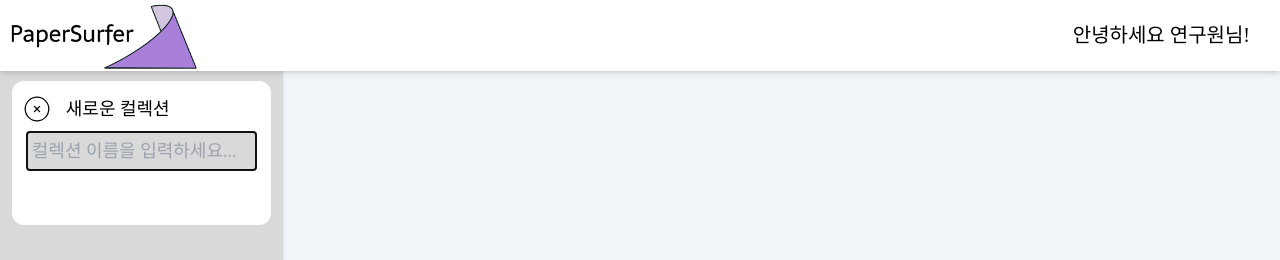
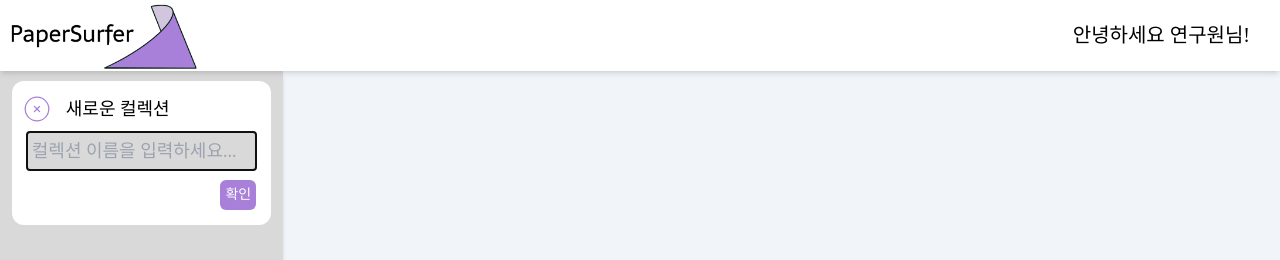
Before and after one commit to zzinLee/paperSurfer, a React (Vite) app: page / in a window 1280 px wide. Both pictures are taken after a click on the button "새로운 컬렉션". Shown: the top 260 px of the page. Built offline with nearby package versions, Linux system fonts and the light colour scheme; a web font is replaced by a local one.

Commit message:
💄 Design: UI 및 CSS 변경

```diff
--- a/src/components/Collection/index.jsx
+++ b/src/components/Collection/index.jsx
@@ -47,9 +47,9 @@ function Collection({ collectionKey, collectionName, isRoot }) {
       <button
         onClick={deleteCollection}
         id={`delete-${collectionKey}`}
-        className="rounded-sm h-28 w-28 text-24 font-nanumNeo"
+        className="font-bold rounded-sm h-28 w-28 text-24 font-nanumNeo hover:text-customYellow"
       >
-        ⓧ
+        ✘
       </button>
     </li>
   );
--- a/src/components/NewCollectionButton/index.jsx
+++ b/src/components/NewCollectionButton/index.jsx
@@ -6,7 +6,7 @@ function NewCollectionButton({ toggle }) {
       onClick={toggle}
       className="flex flex-row items-center w-10/12 p-10 m-10 bg-white shadow-md h-55 min-w-100 rounded-xl justify-evenly"
     >
-      <CiCirclePlus className="text-purple size-30" />
+      <CiCirclePlus className="text-customPurple size-30" />
       <p className="m-4 text-balance font-nanumNeo">새로운 컬렉션</p>
     </button>
   );
--- a/src/components/NewCollectionInput/index.jsx
+++ b/src/components/NewCollectionInput/index.jsx
@@ -42,7 +42,7 @@ function NewCollectionInput({ toggle }) {
     <div className="w-11/12 p-10 m-10 bg-white shadow-m min-w-100 rounded-xl h-fit">
       <div className="flex flex-row gap-10">
         <button onClick={toggle}>
-          <CiCircleRemove className="text-purple size-30" />
+          <CiCircleRemove className="text-customPurple size-30" />
         </button>
         <p className="m-4 font-nanumNeo">새로운 컬렉션</p>
       </div>
@@ -54,8 +54,8 @@ function NewCollectionInput({ toggle }) {
           autoFocus
           placeholder="컬렉션 이름을 입력하세요..."
         />
-        {showAlert && <div className="text-pink-600 text-15 font-nanumNeo">1자 이상 28자 이내로 작성</div>}
-        <button type="submit" className="self-end p-5 text-sm text-white rounded-md w-fit bg-purple font-nanumNeo">
+        {showAlert && <div className="text-alert text-15 font-nanumNeo">1자 이상 28자 이내로 작성</div>}
+        <button type="submit" className="self-end p-5 text-sm text-white rounded-md w-fit bg-customPurple font-nanumNeo">
           확인
         </button>
       </form>
```
